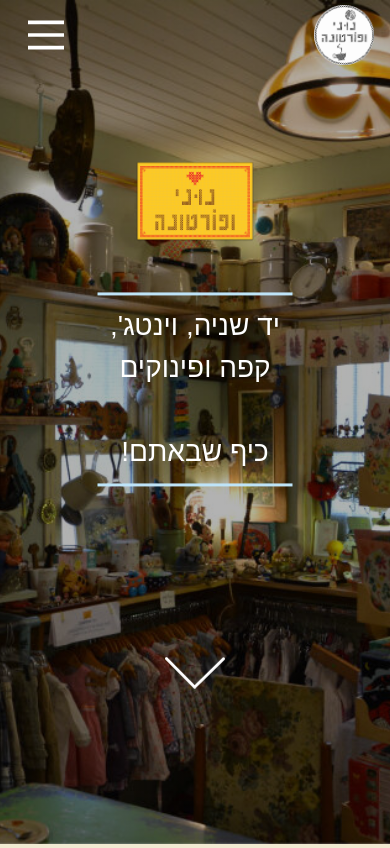
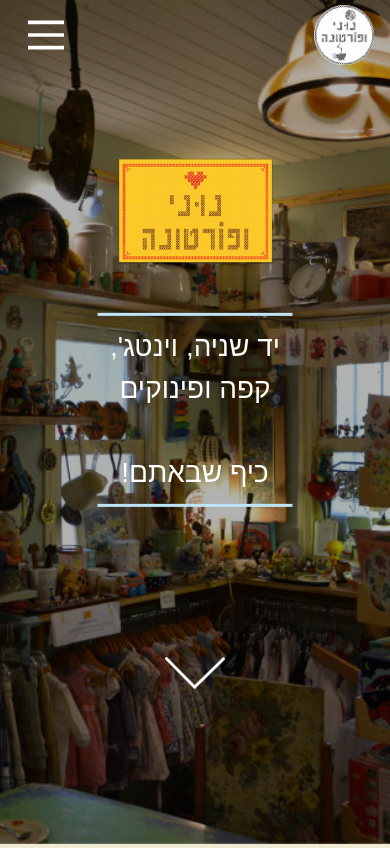
Before and after one commit to Orisil1809/Ohad-s-site, a PHP site: page /home2.html in a window 390 px wide. Shown: the top 848 px of the page. Run offline with PHP 8.4, Linux system fonts and the light colour scheme; some libraries are stand-ins or nearby versions; some web fonts are replaced.

Commit message:
Some more style changes

```diff
--- a/home2.html
+++ b/home2.html
@@ -82,10 +82,10 @@
                     </div>
                     <div id="home-text" class="text-center">
                         <div class="hide">
-                            <span class="p1"> יד שניה, וינטג',</span><br>
-                            <span class="p1">קפה ופינוקים</span><br>
+                            <span class="text"> יד שניה, וינטג',</span><br>
+                            <span class="text">קפה ופינוקים</span><br>
                             <br>
-                            <span class="p1"> כיף שבאתם!</span>
+                            <span class="text"> כיף שבאתם!</span>
                         </div>
                     </div>
                 </div>
--- a/scripts/home2.js
+++ b/scripts/home2.js
@@ -57,7 +57,7 @@ $(document).ready(function(){
   });
 
   // $('#home-text').animate({'height':'show'} , { duration: 1000, easing: "swing" });
-  tl.to (".p1", {y: "0%", delay: 0.5, duration: 1, stagger: 0.5});
+  tl.to (".text", {y: "0%", delay: 0.5, duration: 1, stagger: 0.5});
   tl.to("#home-text", {y: "0%", delay: 0.5, duration: 1}, "-=3");
   TweenMax.set(".hand-x", {rotation:-20, transformOrigin:"bottom center", x:-20});
   var tween = TweenMax.to(".hand-x", 1, {x:20, rotation:20, repeat:100, ease:Power3.easeInOut, yoyo:true})
--- a/stylesheets/home2.css
+++ b/stylesheets/home2.css
@@ -462,8 +462,8 @@ color: #4b2807 !important;
 
 @media (max-width: 767px){
   #home-logo{
-    width: 60%;
-    height: 60%;
+    width: 80%;
+    height: 80%;
   }
   #home-text{
     font-size: 2.5rem;
@@ -482,10 +482,18 @@ color: #4b2807 !important;
 @media(min-width: 991px)
 {
   #home-text{
-    margin-top: 12vh;
+    margin-top: 6rem;
   }
 }
-
+/* ADDED 21_9 */
+#home-text{
+  margin-top: 6rem;
+}
+@media (max-width: 767px){
+  #home-text{
+    margin-top: 3rem;
+  }
+}
 #swipeIcon{
   position: absolute;
   bottom: 5%;
@@ -556,7 +564,6 @@ padding: 0px 100px;
 
 
 .hide {
-
   overflow: hidden;
 }
 
```
